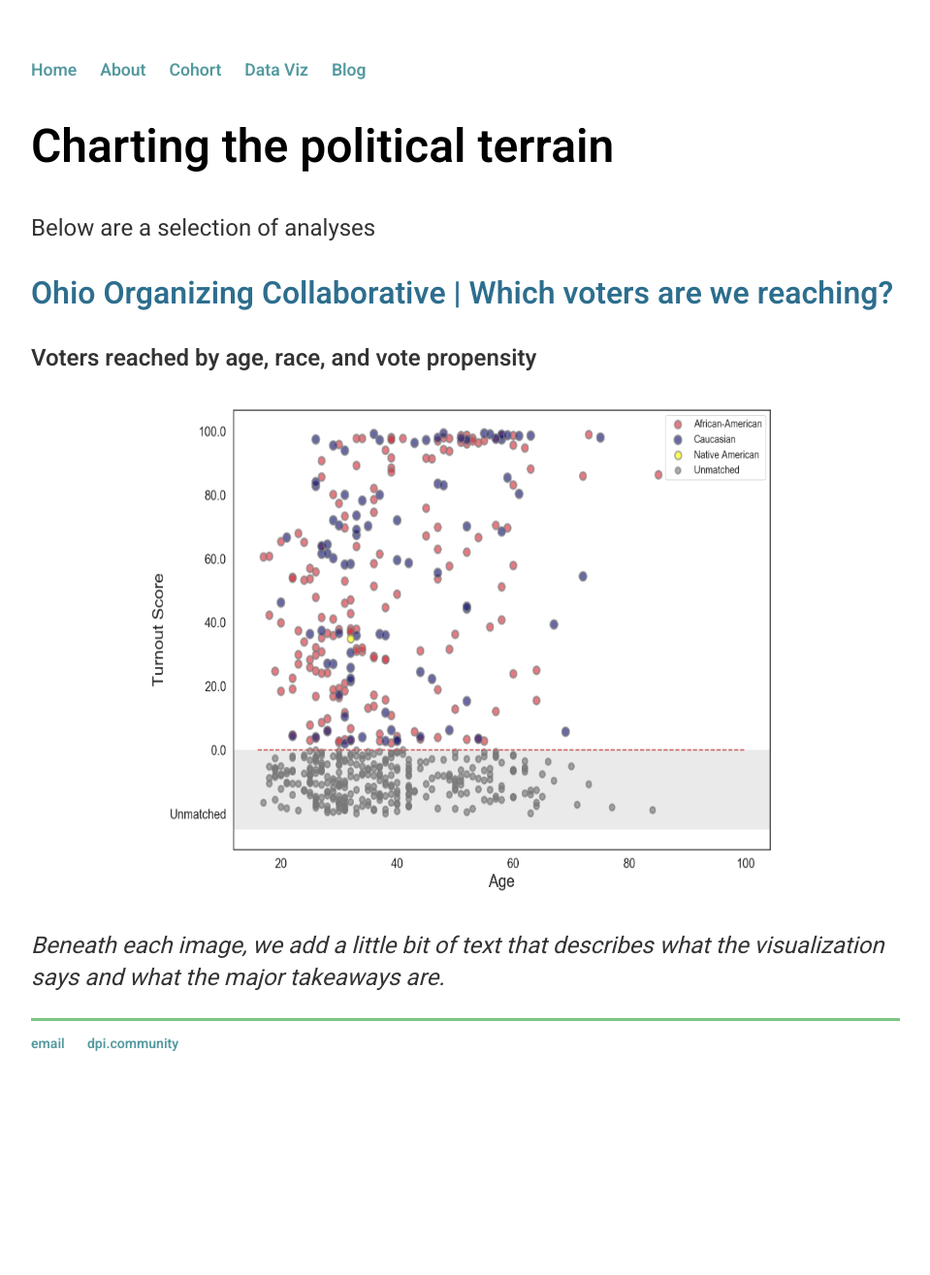
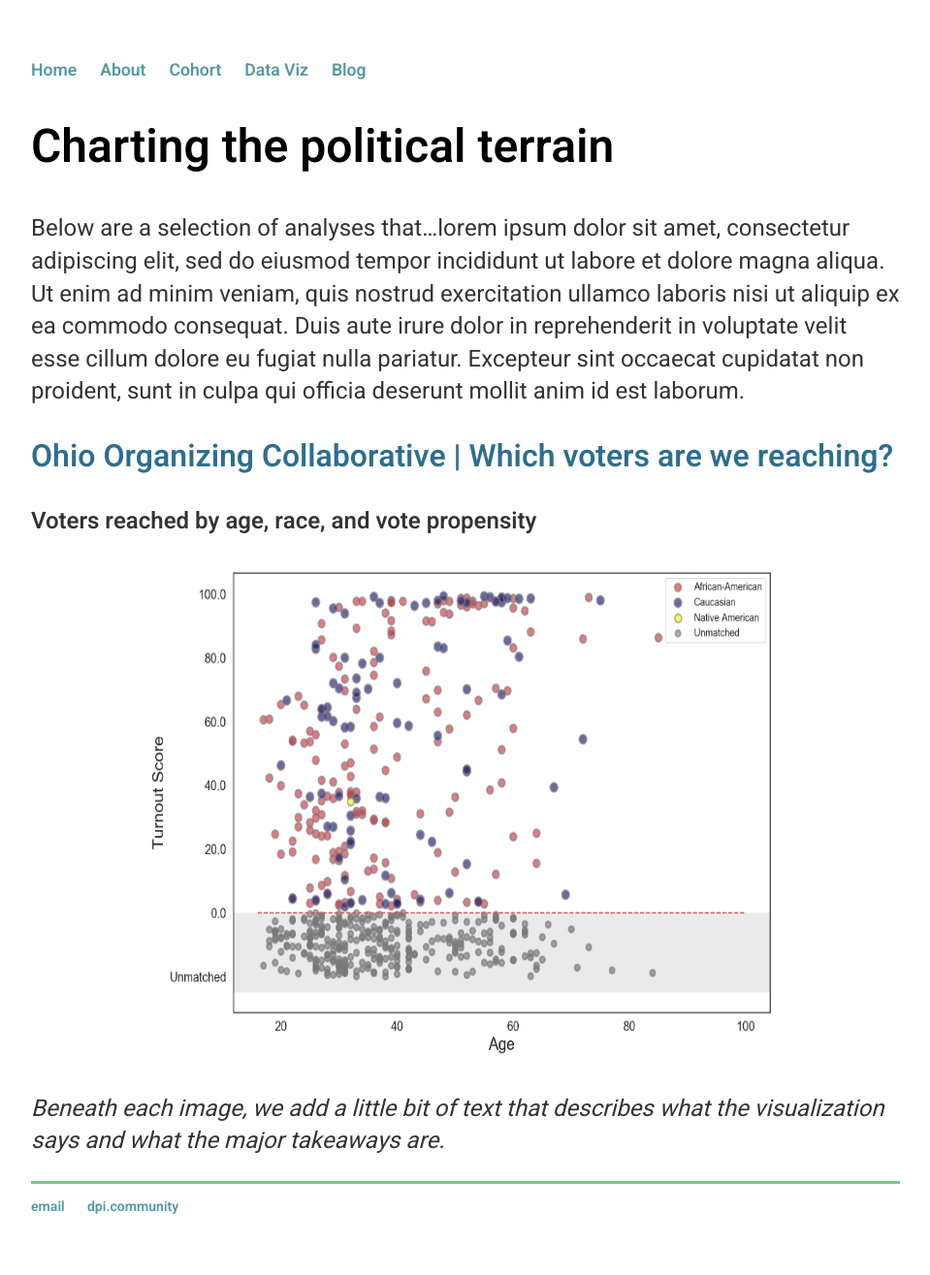
Before and after one commit to democracy-power-innovation/democracy-power-innovation.github.io, a Jekyll site: the page built from data-viz/pol-landscape/index.md, in a window 1280 px wide. Shown: the whole page at 97% size, without its empty margins (160-1119 px from the left). Built offline with Jekyll 4.4.1, drawn with Linux system fonts in a browser that asks for light colours; before the commit the page ends 1147 px from its top, so only the background shows below that.

Commit message:
Update index.md

```diff
--- a/data-viz/pol-landscape/index.md
+++ b/data-viz/pol-landscape/index.md
@@ -5,7 +5,7 @@
 
 # Charting the political terrain
 
-Below are a selection of analyses
+Below are a selection of analyses that...lorem ipsum dolor sit amet, consectetur adipiscing elit, sed do eiusmod tempor incididunt ut labore et dolore magna aliqua. Ut enim ad minim veniam, quis nostrud exercitation ullamco laboris nisi ut aliquip ex ea commodo consequat. Duis aute irure dolor in reprehenderit in voluptate velit esse cillum dolore eu fugiat nulla pariatur. Excepteur sint occaecat cupidatat non proident, sunt in culpa qui officia deserunt mollit anim id est laborum.
 
 
 ## Ohio Organizing Collaborative | Which voters are we reaching?
```
